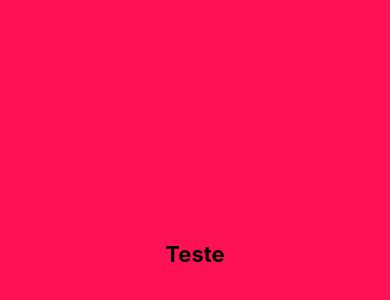
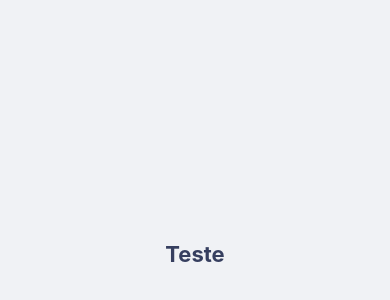
Before and after one commit to edinelsonjr32/finances_app, a React Native app: screen / in a window 390 px wide. Shown: the part 168-468 px from the top of the page. Built offline with nearby package versions, Linux system fonts and the light colour scheme.

Commit message:
criando estilos globais

```diff
--- a/App.tsx
+++ b/App.tsx
@@ -1,9 +1,12 @@
-
-import React from 'react';
-import Dashboard from './src/screens/Dashboard';
+import React from "react";
+import Dashboard from "./src/screens/Dashboard";
+import { ThemeProvider } from "styled-components/native";
+import theme from "./src/global/styles/theme";
 
 export default function App() {
   return (
-    <Dashboard/>
+    <ThemeProvider theme={theme}>
+      <Dashboard />
+    </ThemeProvider>
   );
 }
--- /dev/null
+++ b/src/global/styles/theme.ts
@@ -0,0 +1,19 @@
+export default {
+    colors:{
+        primary: '#5636d3',
+
+        secondary: '#ff872c',
+        secondary_light: 'rgba(255,135, 44, 0.3)',
+
+        success: '#12A454',
+        success_light: 'rgba(18,164, 85, 0.5)',
+
+        attention: '#E83F5B',
+        attention_light: 'rgba(232,63, 91, 0.5)',
+
+        shape: '#ffffff',
+        title: '#363f5f',
+        text: '#969cb2',
+        background: '#f0f2f5'
+    }
+}
--- a/src/screens/Dashboard/styles.ts
+++ b/src/screens/Dashboard/styles.ts
@@ -1,14 +1,15 @@
 import styled from "styled-components/native";
+import theme from "../../global/styles/theme";
 
 export const Container = styled.View`
     align-items: center;
     justify-content: center;
     flex: 1;
-    background-color: #ff1255;
+    background-color: ${({theme})=>theme.colors.background};
 `;
 
 export const Title = styled.Text`
     font-size: 22px;
-    color: #000000;
+    color: ${({theme})=>theme.colors.title};
     font-weight: bolder;
 `;
```
Also changed, not shown: src/global/styles/styled.d.ts (added, +9 -0 lines).
